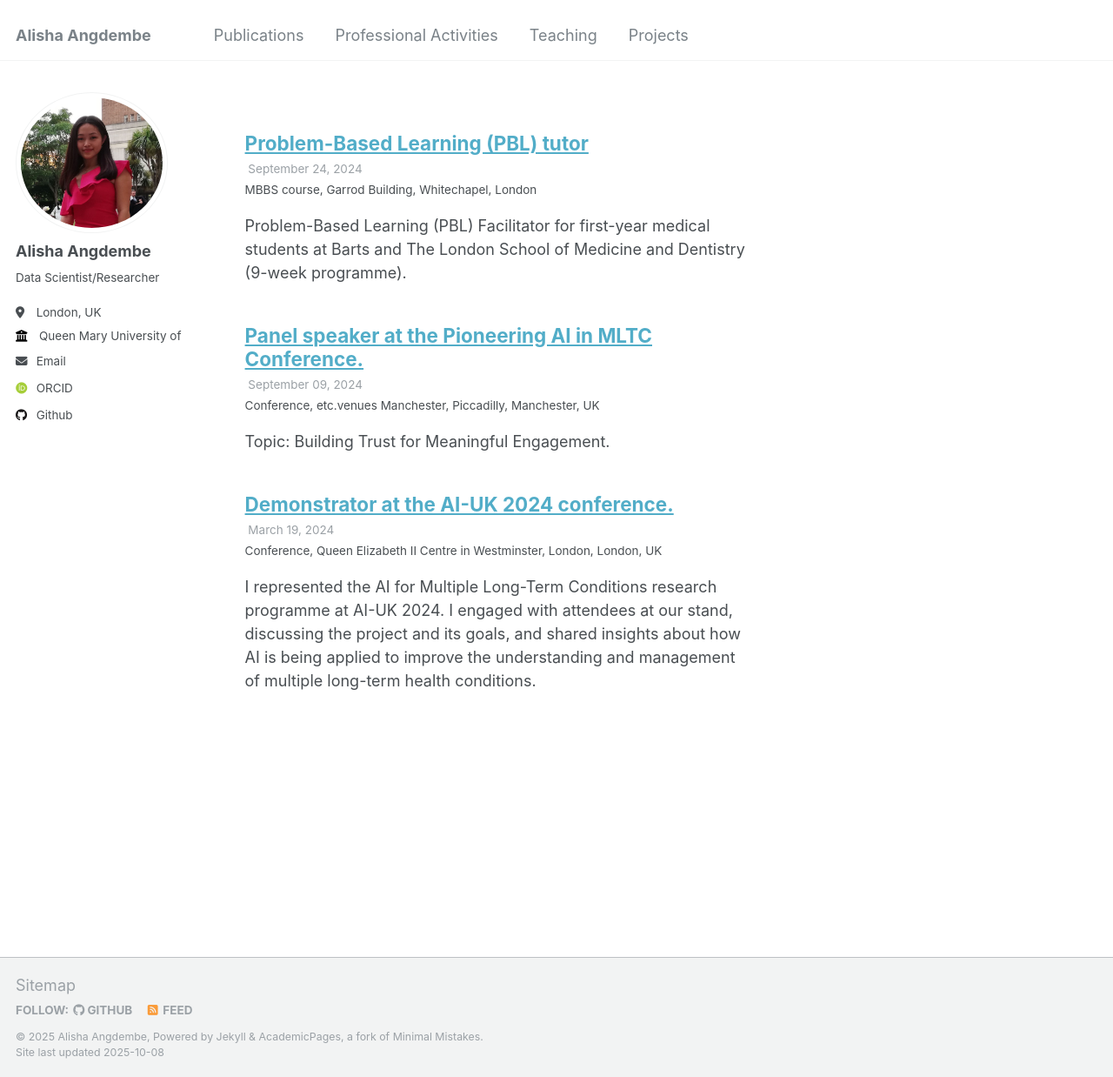
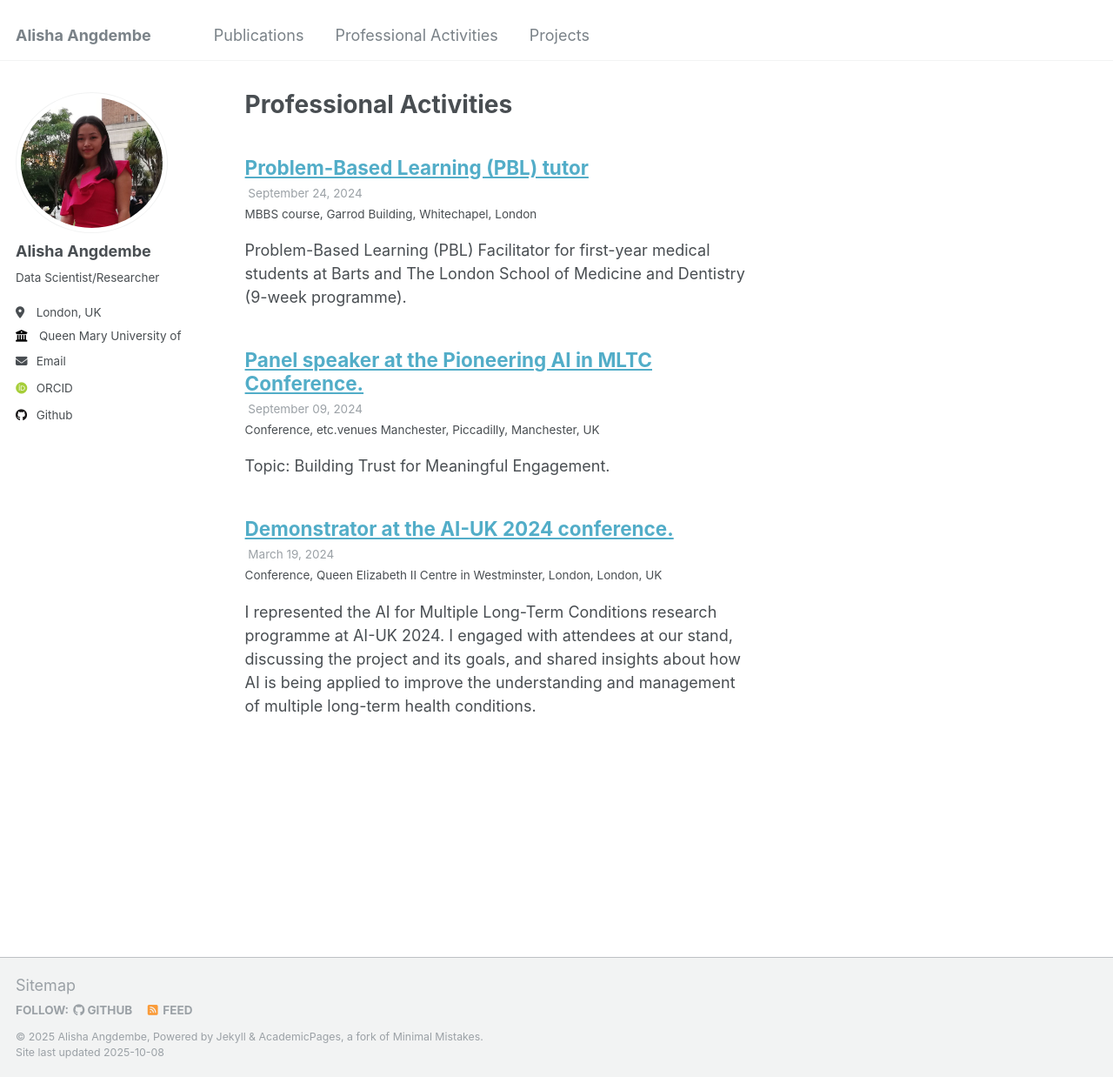
Before and after one commit to AlishaAng/AlishaAng.github.io, a Jekyll site: the page built from _pages/talks.html, in a window 1280 px wide and 1238 px high. Shown: the whole window at 87% size. Built offline with Jekyll 4.4.1, drawn with Linux system fonts in a browser that asks for light colours; some web fonts are replaced.

```diff
--- a/_data/navigation.yml
+++ b/_data/navigation.yml
@@ -11,9 +11,6 @@ main:
   - title: "Professional Activities"
     url: /talks/
 
-  - title: "Teaching"
-    url: /teaching/
-
   - title: "Projects"
     url: /projects/
 
--- a/_pages/talks.html
+++ b/_pages/talks.html
@@ -1,6 +1,6 @@
 ---
 layout: archive
-title: ""
+title: "Professional Activities"
 permalink: /talks/
 author_profile: true
 ---
```
